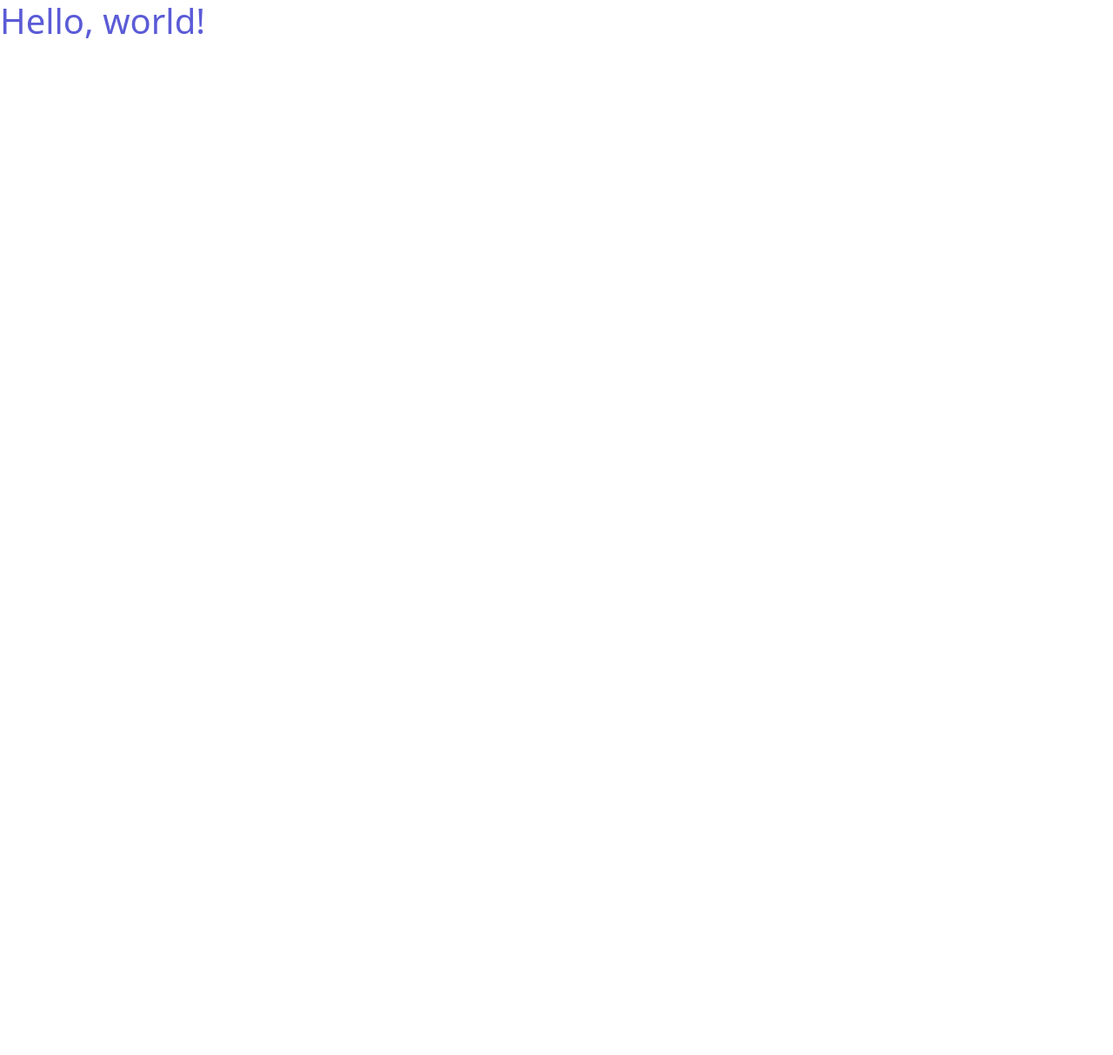
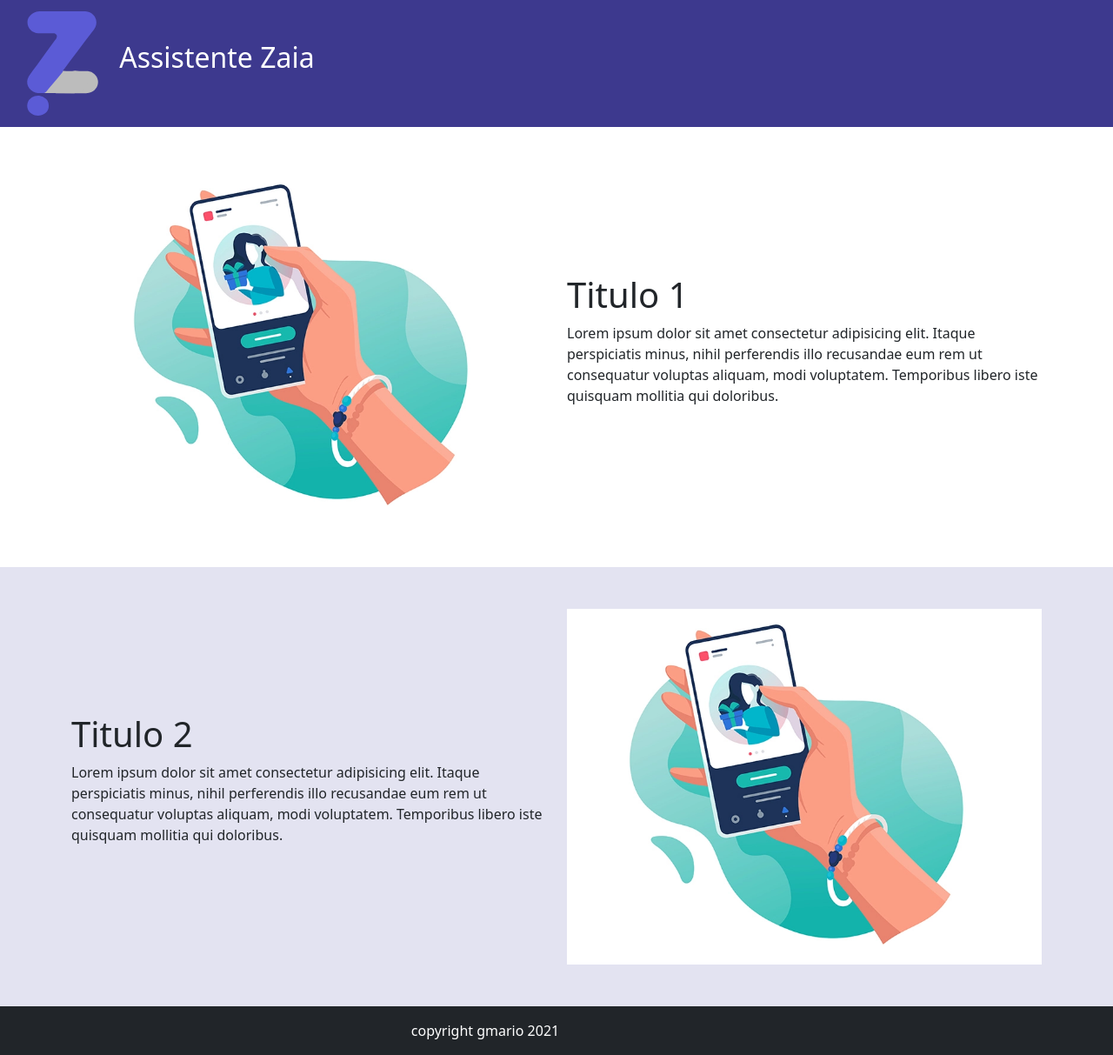
Before and after one commit to unisal-grupo-z/aula-ono, a website: page index.html in a window 1280 px wide. Shown: the whole page at 87% size. Before the commit the page ends 800 px from the top, so only its background shows below. Drawn offline with nearby package versions, Linux system fonts and the light colour scheme.

Commit message:
estrutura inicial

```diff
--- a/index.html
+++ b/index.html
@@ -1,6 +1,8 @@
 <!doctype html>
 <html lang="en">
-  <head>
+
+<!-- header -->
+<head>
 
     <meta charset="utf-8">
     <meta name="viewport" content="width=device-width, initial-scale=1">
@@ -12,11 +14,64 @@
 
   </head>
 
+  <!-- body -->
   <body>
+    <header>
+      <nav class="navbar navbar-dark bg-primary-dark">
+      <div class="container-fluid">
+        <a class="navbar-brand" href="#">
+          <img src="/src/images/logo.svg" alt="logo" height="120px" width="120px" class="d-inline-block align-text-center">
+          <span class="title-header">Assistente Zaia</span>
+        </a>
+      </div>
+    </nav>
+  </header>
 
-    <h1 class="text-primary">Hello, world!</h1>
+    <main>
+      <section class="py-5">
+        <div class="container">
+          <div class="row">
+            <div class="col-md-6">
+              <img src="/src/images/image1.webp" alt="" class="w-100">
+            </div>
+            <div class="col-md-6 d-flex align-items-center">
+              <div>
+                <h1>Titulo 1</h1>
+                <p>Lorem ipsum dolor sit amet consectetur adipisicing elit. Itaque perspiciatis minus, nihil perferendis illo recusandae eum rem ut consequatur voluptas aliquam, modi voluptatem. Temporibus libero iste quisquam mollitia qui doloribus.</p>
+              </div>
+            </div>
+          </div>
+        </div>
+      </section>
+
+      <section class="py-5 bg-primary-light">
+        <div class="container">
+          <div class="row">
+            <div class="col-md-6 order-md-1">
+              <img src="/src/images/image1.webp" alt="" class="w-100">
+            </div>
+            <div class="col-md-6 d-flex align-items-center order-md-0">
+              <div>
+                <h1>Titulo 2</h1>
+                <p>Lorem ipsum dolor sit amet consectetur adipisicing elit. Itaque perspiciatis minus, nihil perferendis illo recusandae eum rem ut consequatur voluptas aliquam, modi voluptatem. Temporibus libero iste quisquam mollitia qui doloribus.</p>
+              </div>
+            </div>
+          </div>
+        </div>
+      </section>
+    </main>
+
+    <!-- footer -->
+    <footer class="py-3 bg-dark text-white">
+      <div class="container row">
+        <p class="text-center m-0">
+          copyright gmario 2021
+        </p>
+      </div>
+    </footer>
 
     <script src="https://cdn.jsdelivr.net/npm/bootstrap@5.1.1/dist/js/bootstrap.bundle.min.js" integrity="sha384-/bQdsTh/da6pkI1MST/rWKFNjaCP5gBSY4sEBT38Q/9RBh9AH40zEOg7Hlq2THRZ" crossorigin="anonymous"></script>
 
   </body>
+
 </html>
--- a/src/styles/base/_colors.scss
+++ b/src/styles/base/_colors.scss
@@ -81,6 +81,7 @@ $dark:          $gray-900 !default;
 $theme-colors: (
   "primary":    #5b5bd7,
   "primary-dark": #3d398e,
+  "primary-light": #e3e3f1,
   "secondary":  $secondary,
   "success":    $success,
   "info":       $info,
--- a/src/styles/global.scss
+++ b/src/styles/global.scss
@@ -1,2 +1,6 @@
 @import "base/colors";
 @import "../../node_modules/bootstrap/scss/bootstrap.scss";
+
+.title-header {
+  font-size: 2rem;
+}
```
Also changed, not shown: README.md (added), src/css/global.min.css, src/images/image1.webp (added), src/images/logo-32x32.png (added), src/images/logo-64x64.png (added), src/images/logo.png (added), src/images/logo.svg (added), 3 other files.
